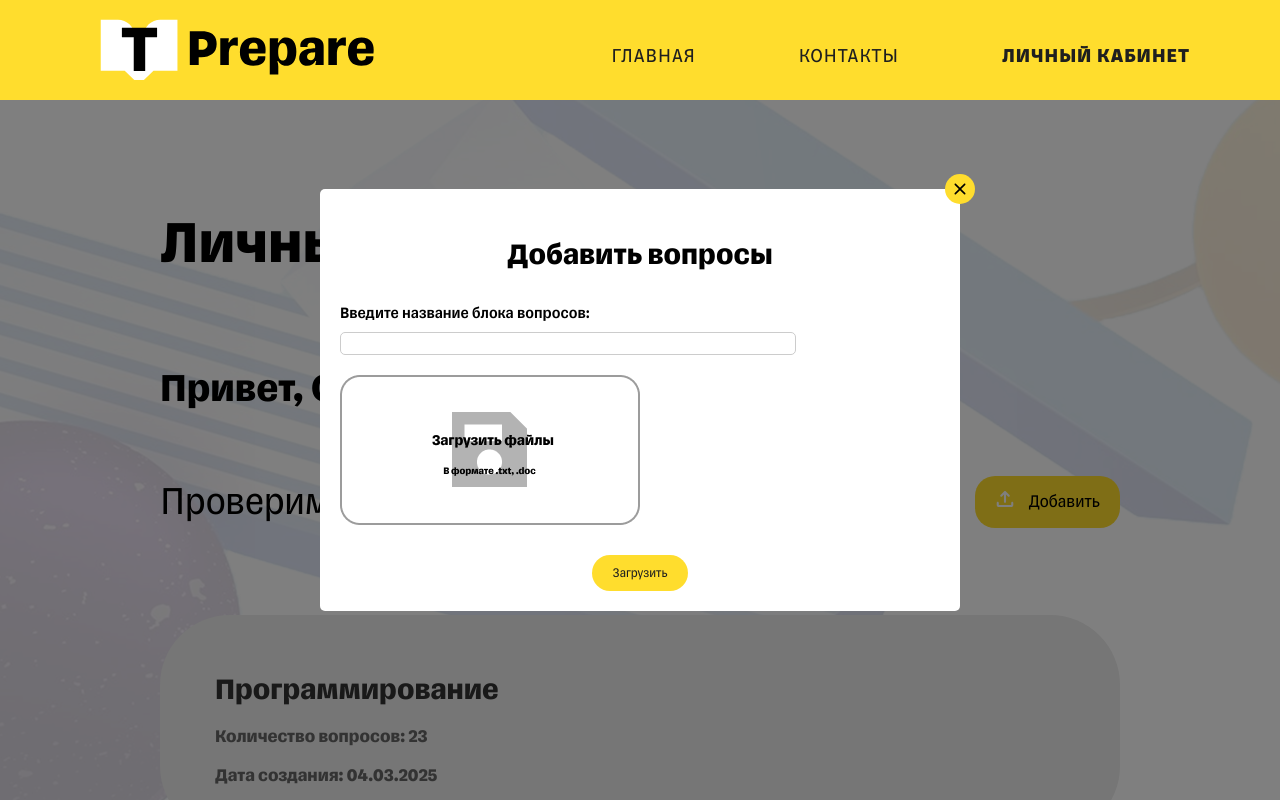
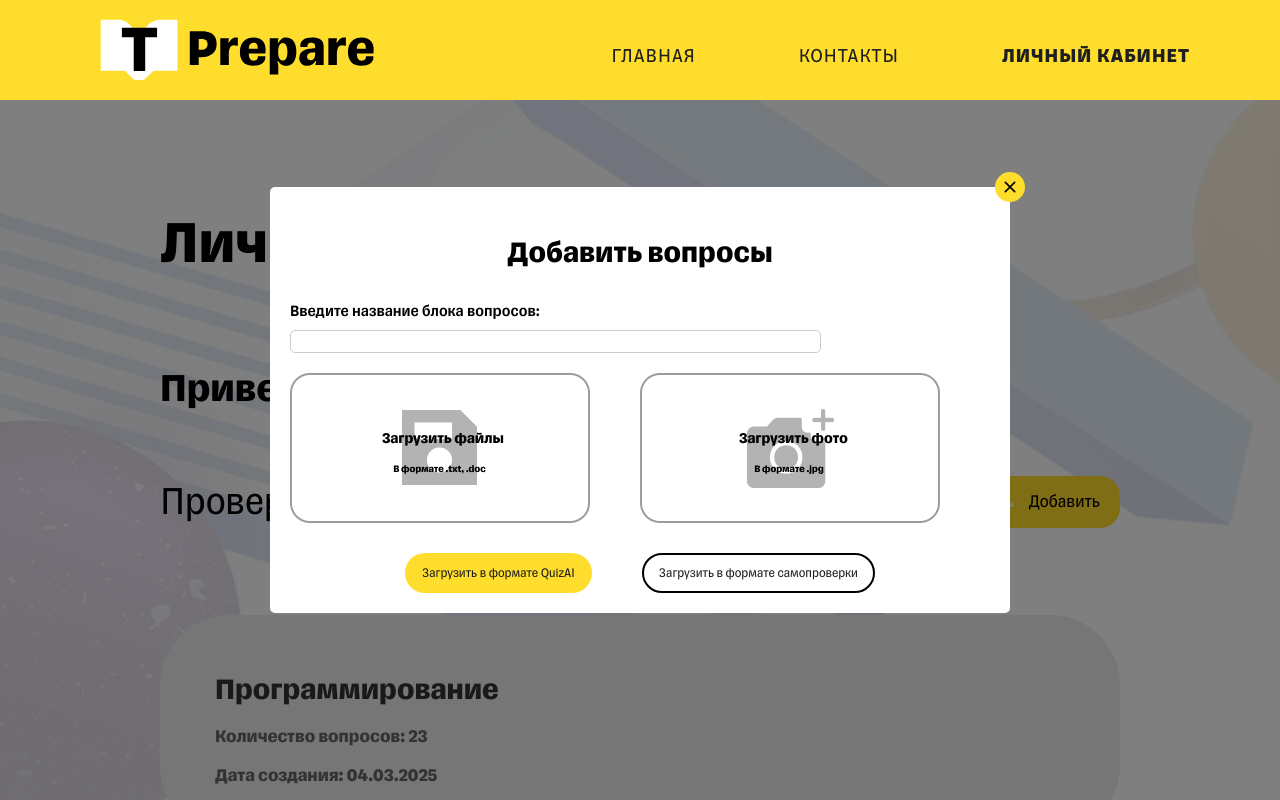
Before and after one commit to Chikidrill/T-Prepare, a Vue app in the folder vue-project/: page /personalaccount in a window 1280 px wide. Both pictures are taken after a click on the button "Добавить". Shown: the top 800 px of the page. Built offline with nearby package versions, Linux system fonts and the light colour scheme.

Commit message:
Update UploadPopUp

```diff
--- a/vue-project/src/components/UploadPopUp.vue
+++ b/vue-project/src/components/UploadPopUp.vue
@@ -5,15 +5,20 @@
         <label for="subjectName" class="upload"> Введите название блока вопросов:
             <input type="text" class="upload__input">
             <div class="upload__image">
-            <img src="@/assets/upload.png" alt="Загрузить файлы" />
-        </div>
+                <img src="@/assets/upload.png" alt="Загрузить файлы" />
+                <img src="@/assets/upload2.png" alt="Загрузить файлы" />
+            </div>
         </label>
         <button class="close-btn btn" @click="$emit('close')">
           <svg class="close-btn__icon" width="20" height="20" viewBox="0 0 24 24">
           <path d="M11.9998 13.4L7.0998 18.3C6.91647 18.4834 6.68314 18.575 6.3998 18.575C6.11647 18.575 5.88314 18.4834 5.6998 18.3C5.51647 18.1167 5.4248 17.8834 5.4248 17.6C5.4248 17.3167 5.51647 17.0834 5.6998 16.9L10.5998 12L5.6998 7.10005C5.51647 6.91672 5.4248 6.68338 5.4248 6.40005C5.4248 6.11672 5.51647 5.88338 5.6998 5.70005C5.88314 5.51672 6.11647 5.42505 6.3998 5.42505C6.68314 5.42505 6.91647 5.51672 7.0998 5.70005L11.9998 10.6L16.8998 5.70005C17.0831 5.51672 17.3165 5.42505 17.5998 5.42505C17.8831 5.42505 18.1165 5.51672 18.2998 5.70005C18.4831 5.88338 18.5748 6.11672 18.5748 6.40005C18.5748 6.68338 18.4831 6.91672 18.2998 7.10005L13.3998 12L18.2998 16.9C18.4831 17.0834 18.5748 17.3167 18.5748 17.6C18.5748 17.8834 18.4831 18.1167 18.2998 18.3C18.1165 18.4834 17.8831 18.575 17.5998 18.575C17.3165 18.575 17.0831 18.4834 16.8998 18.3L11.9998 13.4Z" fill="black"/>
           </svg>
         </button>
-        <button class="upload__btn btn">Загрузить</button>
+        <div class="upload-popup__buttons">
+            <button class="upload__btn btn">Загрузить в формате QuizAI</button>
+            <button class="upload__btn-alt btn">Загрузить в формате самопроверки</button>
+        </div>
+
       </div>
     </div>
   </template>
@@ -41,9 +46,15 @@
         font-family: @font1;
         font-size: 30px;
     }
+    &__buttons{
+        display: flex;
+        justify-content: center;
+        gap: 50px;
+
+    }
  &__content {
     position: relative;
-    max-width: 600px;
+    max-width: 700px;
     width: 100%;
     background: white;
     padding: 20px;
@@ -70,11 +81,18 @@
         justify-content: flex-start; /* Прижимает изображение влево */
         align-items: center; /* Выравнивает по центру вертикально */
         margin-top: 10px;
+        gap: 50px;
     }
     &__btn{
         margin-top: 30px;
         padding-left: 20px;
         padding-right: 20px;
+        padding: 12px 17px;
+    }
+    &__btn-alt{
+        margin-top: 30px;
+        background-color: @white;
+        border:2px solid black;
     }
 }
 }
```
Also changed, not shown: vue-project/src/assets/upload2.png (added).
